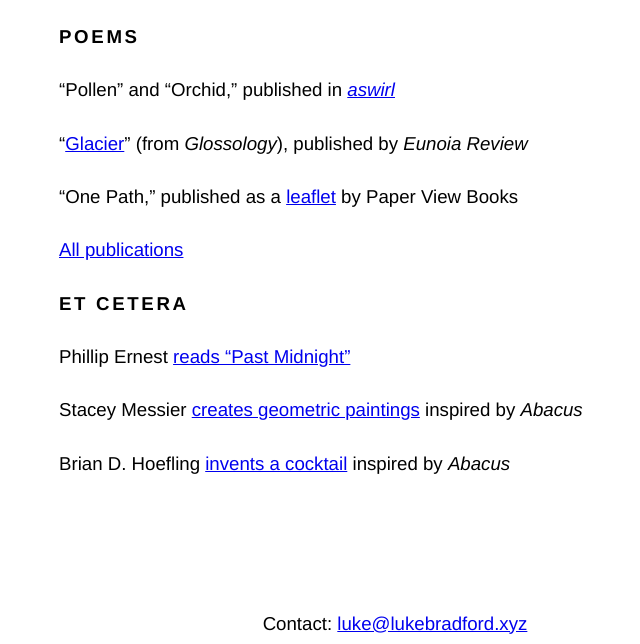
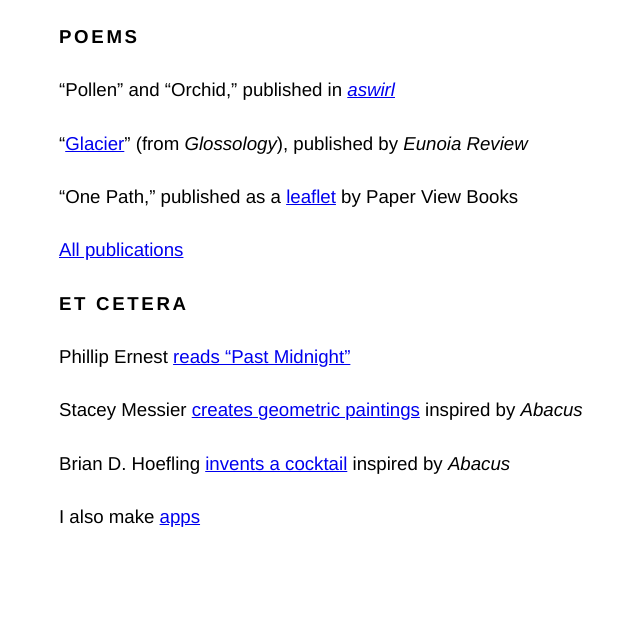
Before and after one commit to lukebradford/lukebradford.xyz, a plain HTML site: page index.html in a window 1280 px wide. Shown: the part 598-1242 px from the top of the page, without its empty margins (245-885 px from the left). Drawn offline with Linux system fonts and the light colour scheme.

Commit message:
Add link to apps site

```diff
--- a/index.html
+++ b/index.html
@@ -135,6 +135,10 @@
         Brian D. Hoefling <a href="http://www.herzogcocktailschool.com/recipe-blog/2018/2/6/how-to-invent-a-cocktail-part-i-of-vi">invents a cocktail</a> inspired by <i>Abacus</i>
         </p>
         <br>
+        <p>
+        I also make <a href="https://apps.lukebradford.xyz">apps</a>
+        </p>
+        <br>
         <br>
         <br>
         <br>
```
